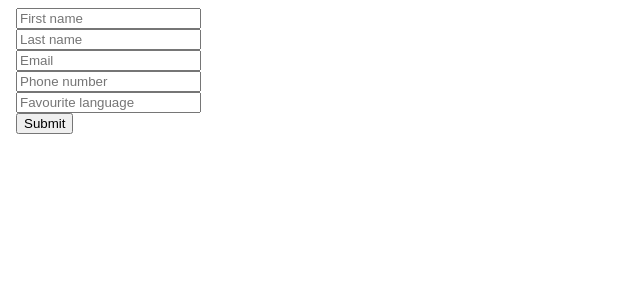
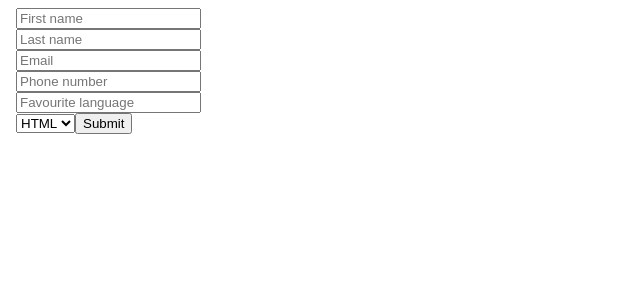
Before and after one commit to alex197925/basic-angular-form, an Angular app in the folder friends-form/: page / in a window 1280 px wide. Shown: the top 300 px of the page, without its empty margins (0-640 px from the left). Built offline with nearby package versions, Linux system fonts and the light colour scheme.

Commit message:
Add select input for the languages

```diff
--- a/friends-form/src/app/app.component.html
+++ b/friends-form/src/app/app.component.html
@@ -25,8 +25,13 @@
     <div class="input-fl">
       <input type="text" placeholder="Favourite language">
     </div>
-    <button type="submit">Submit</button>
   </div>
+  <select name="name" id="lg">
+    <option value="html">HTML</option>
+    <option value="php">PHP</option>
+    <option value="js">JS</option>
+  </select>
+  <button type="submit">Submit</button>
 </div>
 </body>
 </html>
```
